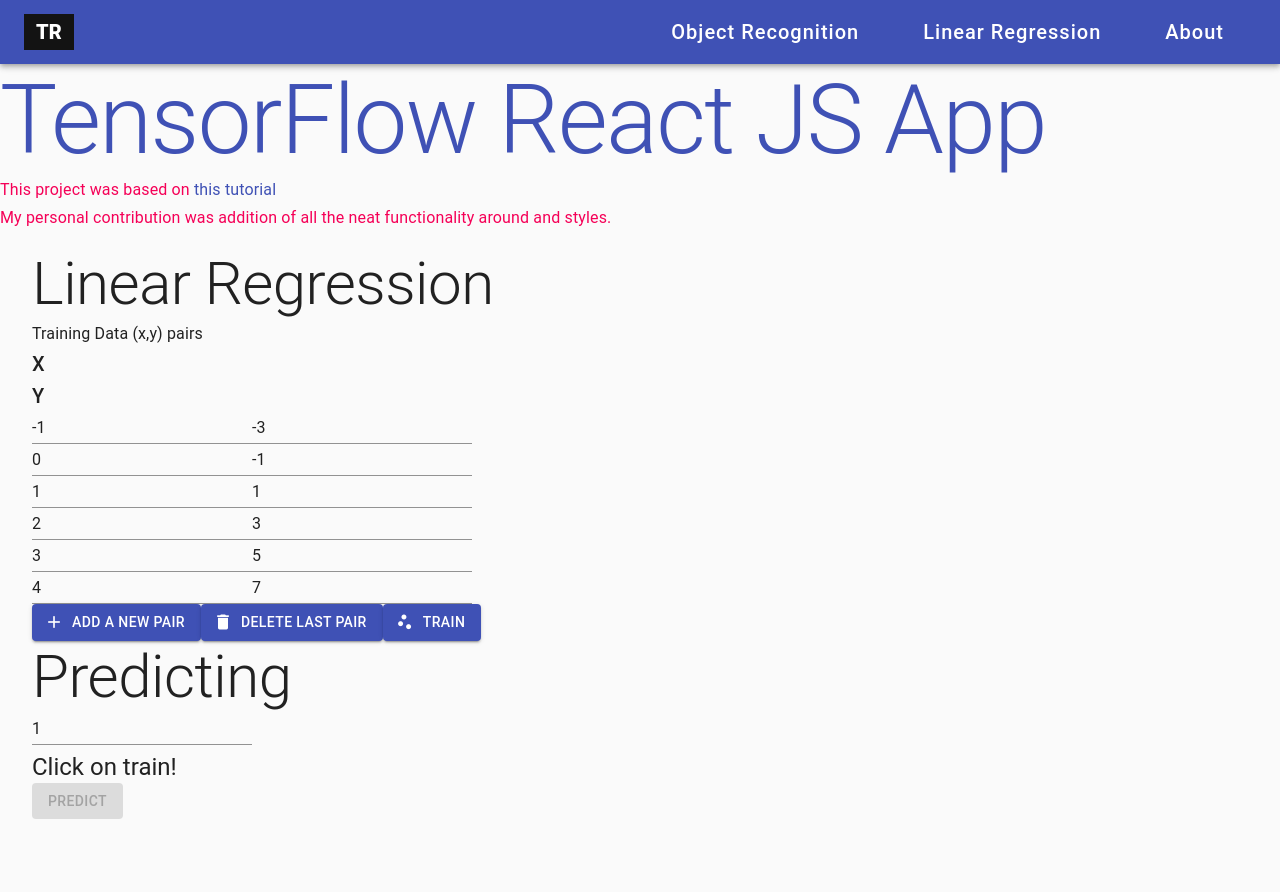
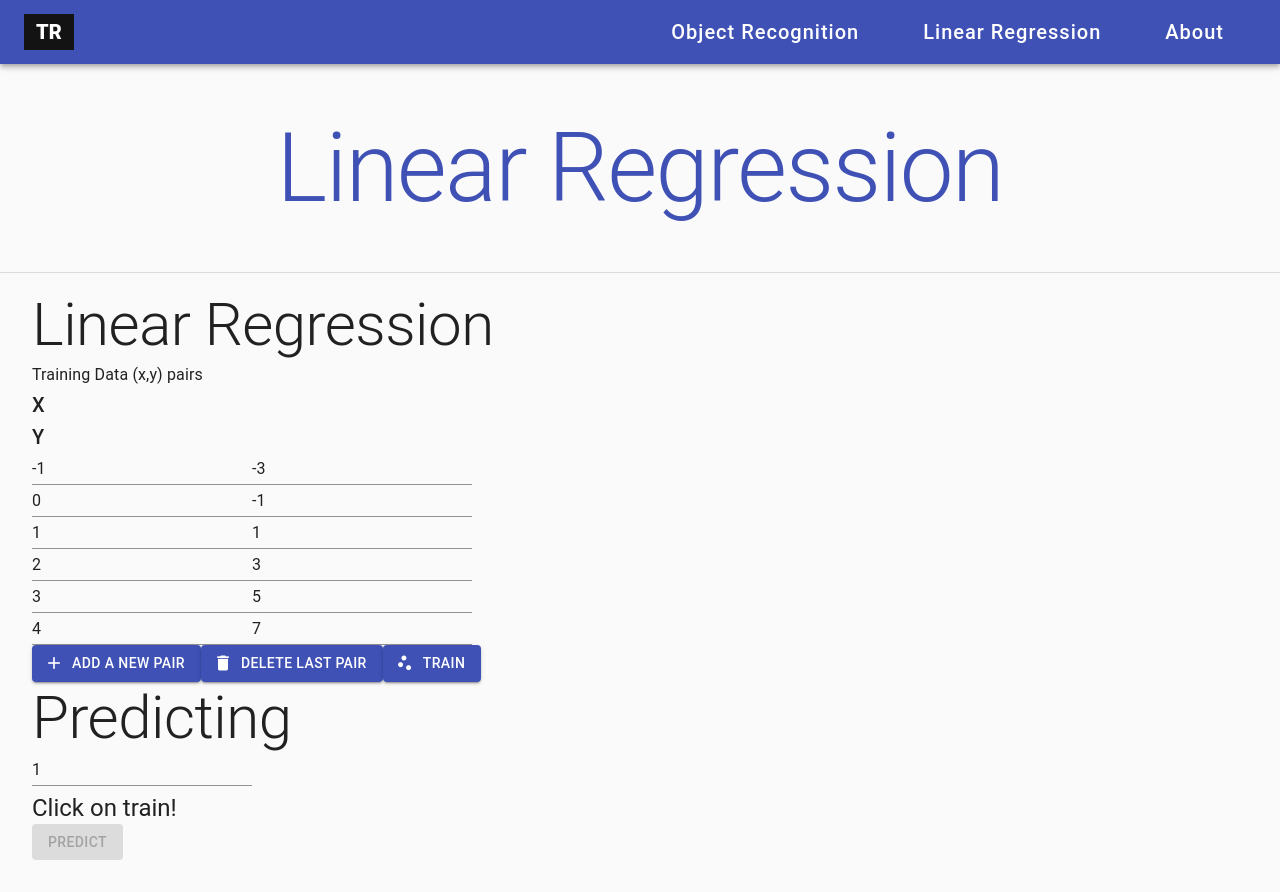
Before and after one commit to jan-ondruch/tensorflow-react-simple-app, a React (Create React App) app: page /linear-regression in a window 1280 px wide. Before the commit the page ends 851 px from the top, so only its background shows below. Built offline with nearby package versions, Linux system fonts and the light colour scheme.

Commit message:
changed headers

```diff
--- a/src/App.js
+++ b/src/App.js
@@ -2,7 +2,6 @@
 
 import LinearRegression from './components/LinearRegression'
 import MobileNet from './components/MobileNet'
-import Header from './components/Header'
 import Navbar from './components/Navbar'
 import About from './components/About'
 
@@ -14,7 +13,6 @@
   <Box className="App">
       <Router>
         <Navbar />
-        <Header />
         <Switch>
             <Route path="/about">
                 <About />
--- a/src/components/About.js
+++ b/src/components/About.js
@@ -1,11 +1,22 @@
 import React from 'react'
+import Header from './Header'
 
-import { Typography, } from '@material-ui/core'
+import { Typography, Link } from '@material-ui/core'
 
 const About = () => (
-    <Typography variant="h2">
-        About
-    </Typography>
+    <React.Fragment>
+        <Header name="About" />
+        <Typography variant="subtitle1" color="secondary">
+            This project was based on
+                <Link
+                href="https://www.dlighthouse.co/2020/02/creating-tensorflowjs-reactjs-js-app.html"
+                color="primary"> this tutorial
+                </Link>
+        </Typography>
+        <Typography variant="subtitle1" color="secondary">
+            My personal contribution was addition of all the neat functionality around and styles.
+        </Typography>
+    </React.Fragment>
 )
 
 export default About
--- a/src/components/Header.js
+++ b/src/components/Header.js
@@ -1,22 +1,30 @@
 import React from 'react'
-import { Box, Typography, Link } from '@material-ui/core'
+import { Box, Typography, Link, Divider } from '@material-ui/core'
 
-const Header = () => (
-    <Box className="Header">
-        <Typography variant="h1" color="primary">
-          TensorFlow React JS App
-        </Typography>
-        <Typography variant="subtitle1" color="secondary">
-          This project was based on
-            <Link
-              href="https://www.dlighthouse.co/2020/02/creating-tensorflowjs-reactjs-js-app.html"
-              color="primary"> this tutorial
-            </Link>
-        </Typography>
-        <Typography variant="subtitle1" color="secondary">
-          My personal contribution was addition of all the neat functionality around and styles.
-        </Typography>
-    </Box>
-)
+import { makeStyles } from '@material-ui/core/styles'
+
+const useStyles = makeStyles((theme) => ({
+  header: {
+    textAlign: 'center',
+    padding: '48px 32px'
+  },
+
+}))
+
+const Header = ({ name }) => {
+
+    const classes = useStyles()
+
+    return (
+      <React.Fragment>
+        <Box className={classes.header}>
+            <Typography variant="h1" color="primary">
+              {name}
+            </Typography>
+        </Box>
+        <Divider />
+      </React.Fragment>
+    )
+}
 
 export default Header
--- a/src/components/LinearRegression.js
+++ b/src/components/LinearRegression.js
@@ -2,6 +2,7 @@
 import update from 'immutability-helper'
 import * as tf from '@tensorflow/tfjs'
 import Loader from 'react-loader-spinner'
+import Header from './Header'
 
 import './LinearRegression.css'
 
@@ -108,6 +109,8 @@
     }
 
     return (
+        <React.Fragment>
+            <Header name="Linear Regression" />
             <Box className="linear-regression">
                 <Box className="train-controls">
                     <Typography variant="h2">Linear Regression</Typography>
@@ -213,6 +216,7 @@
                     </Button>
                 </Box>
             </Box>
+        </React.Fragment>
     )
 }
 
--- a/src/components/MobileNet.js
+++ b/src/components/MobileNet.js
@@ -2,6 +2,7 @@
 import React, { useState, useEffect } from 'react'
 import Loader from 'react-loader-spinner'
 import PropTypes from 'prop-types'
+import Header from './Header'
 
 import * as mn from '@tensorflow-models/mobilenet'
 import * as tf from '@tensorflow/tfjs'
@@ -38,6 +39,7 @@
     // "clsImage" is an argument, "setClsImage" is a function.
     const [clsImage, setClsImage] = useState([])
     const [clsVideo, setClsVideo] = useState([])
+    const [videoStream, setVideoStream] = useState(true)
 
 
     // You can think of the useEffect Hook as componentDidMount,
@@ -102,7 +104,7 @@
 
     // Video classification.
     async function videoClassification() {
-        while(true) {
+        while(videoStream) {
             const img = await webcam.capture()
             const result = await net.classify(img)
 
@@ -125,8 +127,9 @@
     const sleep = ms => new Promise(res => setTimeout(res, ms))
 
     return (
-        <Box className="mobile-net">
-            <Box>
+        <React.Fragment>
+            <Header name="Object Recognition" />
+            <Box className="mobile-net">
                 <Typography variant="h2">MobileNet</Typography>
                 <Box className="video-classification">
                     <Typography variant="h3">Video image classification</Typography>
@@ -197,7 +200,7 @@
                     </Box>
                 </Box>
             </Box>
-        </Box>
+        </React.Fragment>
     )
 }
 
--- a/src/components/Navbar.js
+++ b/src/components/Navbar.js
@@ -17,7 +17,6 @@
 const useStyles = makeStyles((theme) => ({
     root: {
       flexGrow: 1,
-
     },
     logo: {
         color: '#fff',
@@ -98,7 +97,7 @@
     const desktopNavbar = useMediaQuery('(min-width:668px)')
 
     // event handlers
-    const handleClick = (event) => {
+    const handleClick = event => {
         setAnchorEl(event.currentTarget)
         setIsOpen(true)
     }
```
Also changed, not shown: 2 other files (tests, documents, lock files or other folders). Lines whose indentation alone changed are shown as unchanged.
